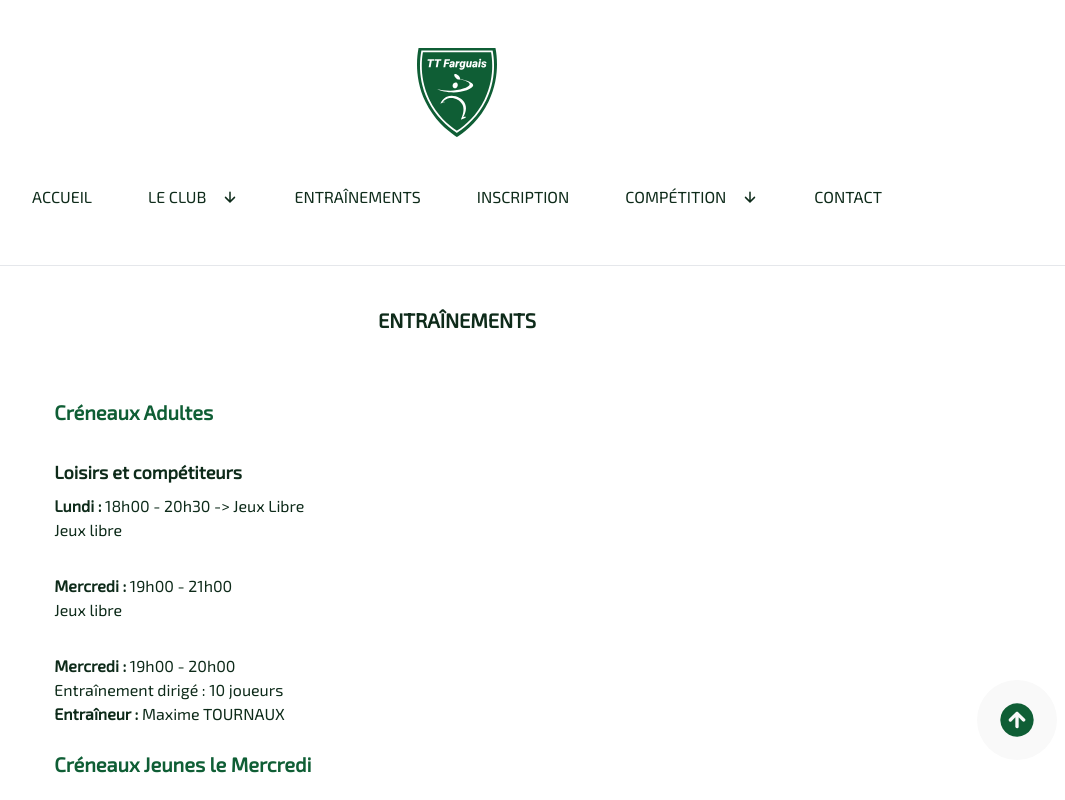
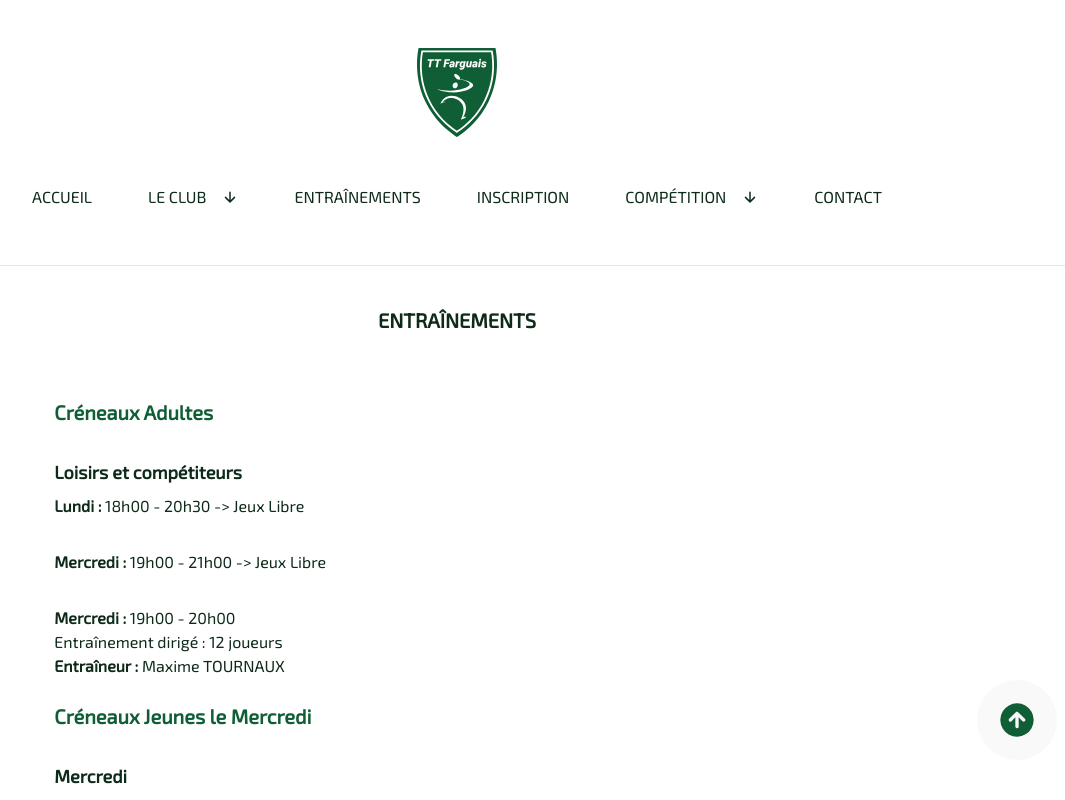
Before and after one commit to ttfarguais/ttfarguais, a Next.js app: page /entrainements in a window 1280 px wide. Shown: the top 800 px of the page, without its empty margins (183-1248 px from the left). Built offline with nearby package versions, Linux system fonts and the light colour scheme.

Commit message:
Update trainingTimes.js

```diff
--- a/app/src/data/trainingTimes.js
+++ b/app/src/data/trainingTimes.js
@@ -2,9 +2,9 @@ const trainingTimes = [
   {
     name: "Adultes",
     schedules: [
-      { day: "Lundi :", time: "18h00 - 20h30 -> Jeux Libre", who: "Loisirs et compétiteurs", trainingType: "Jeux libre" },
-      { day: "Mercredi :", time: "19h00 - 21h00", trainingType: "Jeux libre" },
-      { day: "Mercredi :", time: "19h00 - 20h00", trainingType: "Entraînement dirigé : 10 joueurs", coach: "Maxime TOURNAUX" },
+      { day: "Lundi :", time: "18h00 - 20h30 -> Jeux Libre", who: "Loisirs et compétiteurs" },
+      { day: "Mercredi :", time: "19h00 - 21h00 -> Jeux Libre" },
+      { day: "Mercredi :", time: "19h00 - 20h00", trainingType: "Entraînement dirigé : 12 joueurs", coach: "Maxime TOURNAUX" },
 
     ]
 },
@@ -12,7 +12,7 @@ const trainingTimes = [
     name: "Jeunes le Mercredi",
     schedules: [
 
-      { day: "Entraînement dirigé :", time: "Maxime TOURNAUX" },
+      { day: "Entraînement dirigé :", time: "Maxime TOURNAUX", who: "Mercredi" },
       { time: "14h00 - 15h30", who: "Initiation écoles primaires : Groupe 1*" },
       { time: "15h30 - 17h00", who: "Débutants collèges-lycées : Groupe 2*" },
       { time: "17h00 - 19h00", who: "Confirmés collèges-lycées : Groupe 3*" },
```
